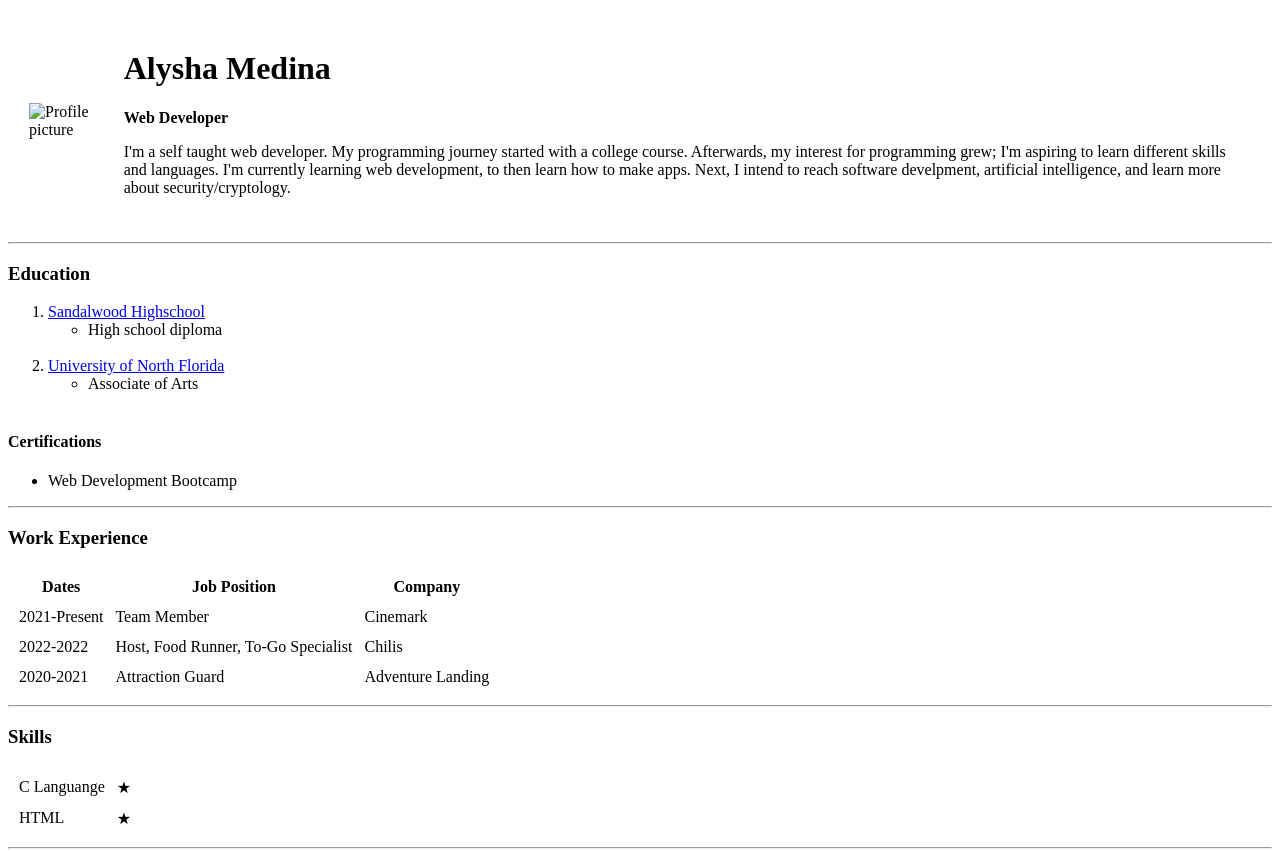
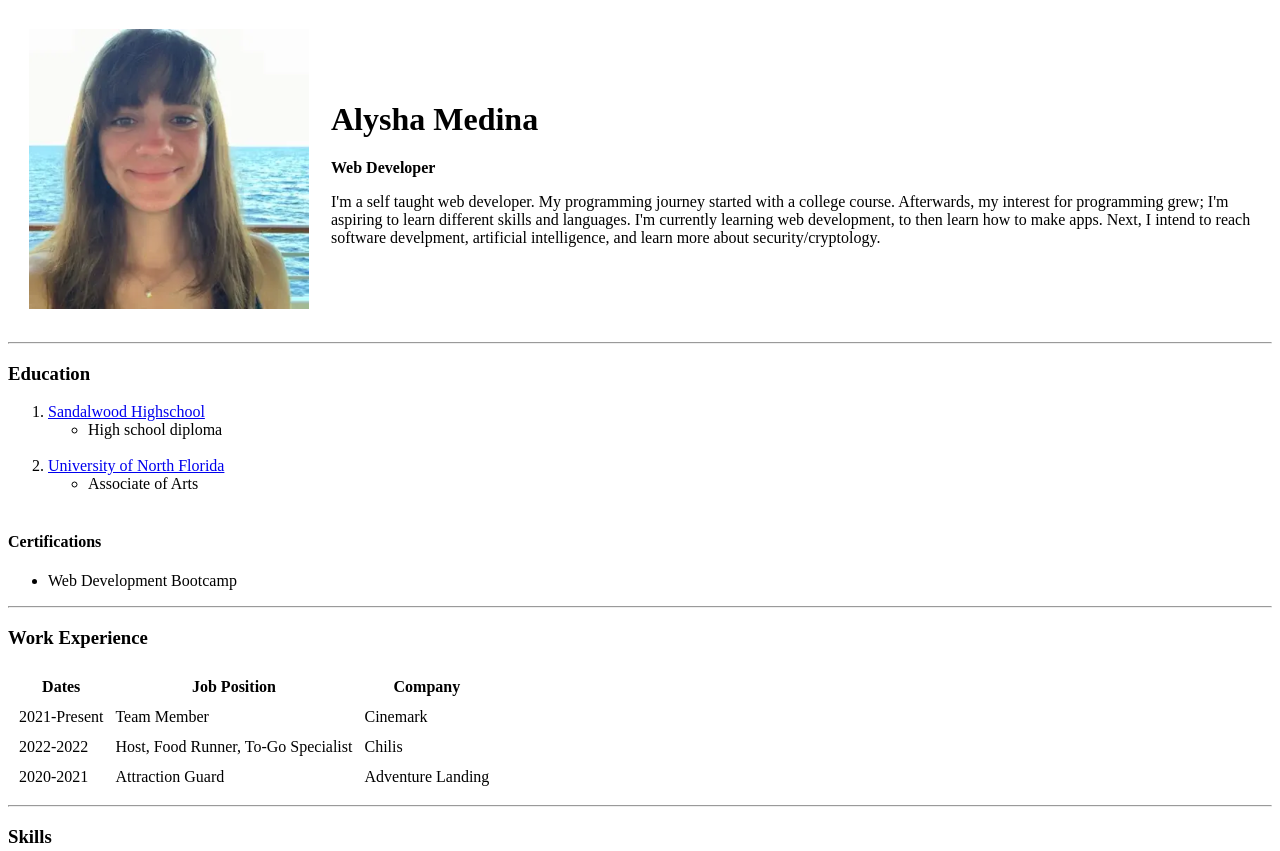
Before and after one commit to Lockdown7/CV, a plain HTML site: page index.html in a window 1280 px wide. Shown: the top 851 px of the page. Drawn offline with Linux system fonts and the light colour scheme.

Commit message:
Update index.html
I change the way of accessing the image.

```diff
--- a/index.html
+++ b/index.html
@@ -9,7 +9,7 @@
   <body>
     <table cellspacing="20">
         <tr>
-          <td><img src="Images/AMSP_Small.png" alt="Profile picture"></td>
+          <td><img src="AMSP_Small.png" alt="Profile picture"></td>
           <td><h1>Alysha Medina</h1>
             <p><strong>Web Developer</strong></p>
             <p>I'm a self taught web developer. My programming journey started with a college course. Afterwards, my interest for programming grew; I'm aspiring to learn different skills and languages. I'm currently learning web development, to then learn how to make apps. Next, I intend to reach software develpment, artificial intelligence, and learn more about security/cryptology.</p></td>
```
